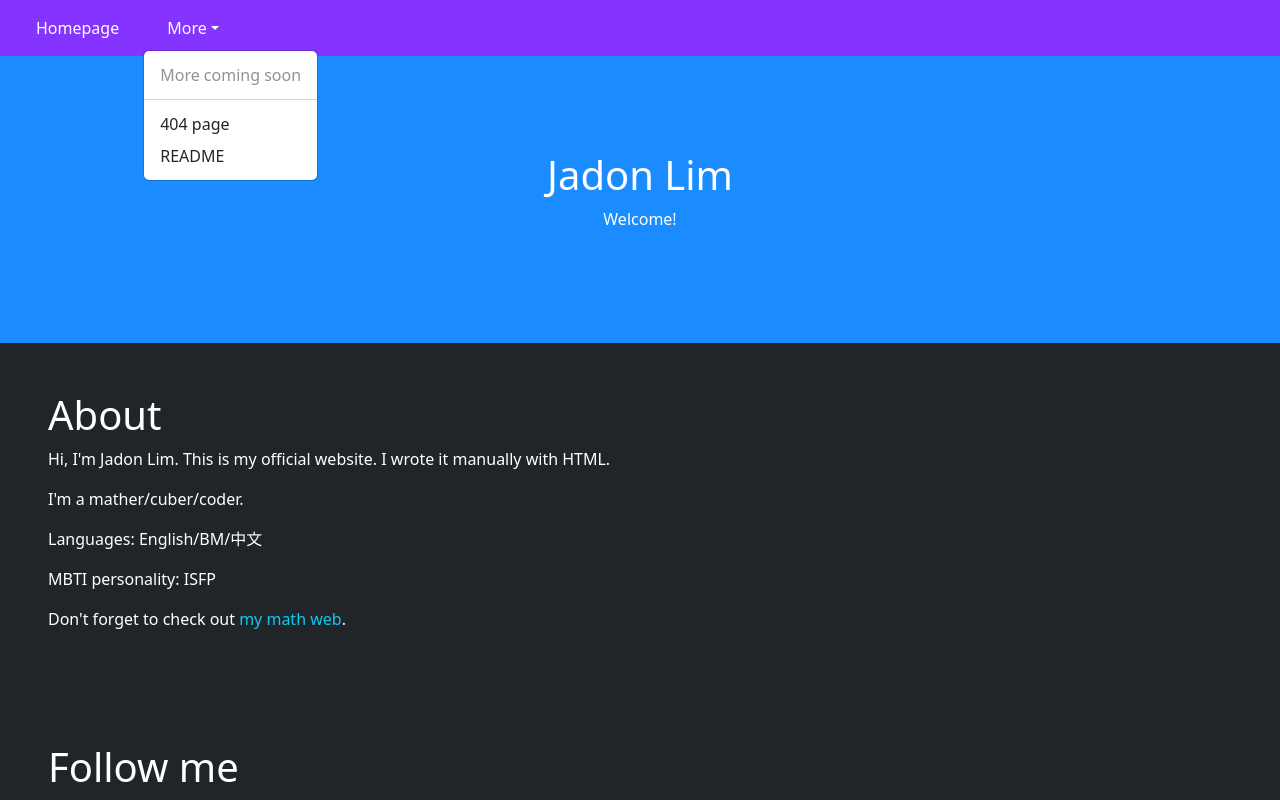
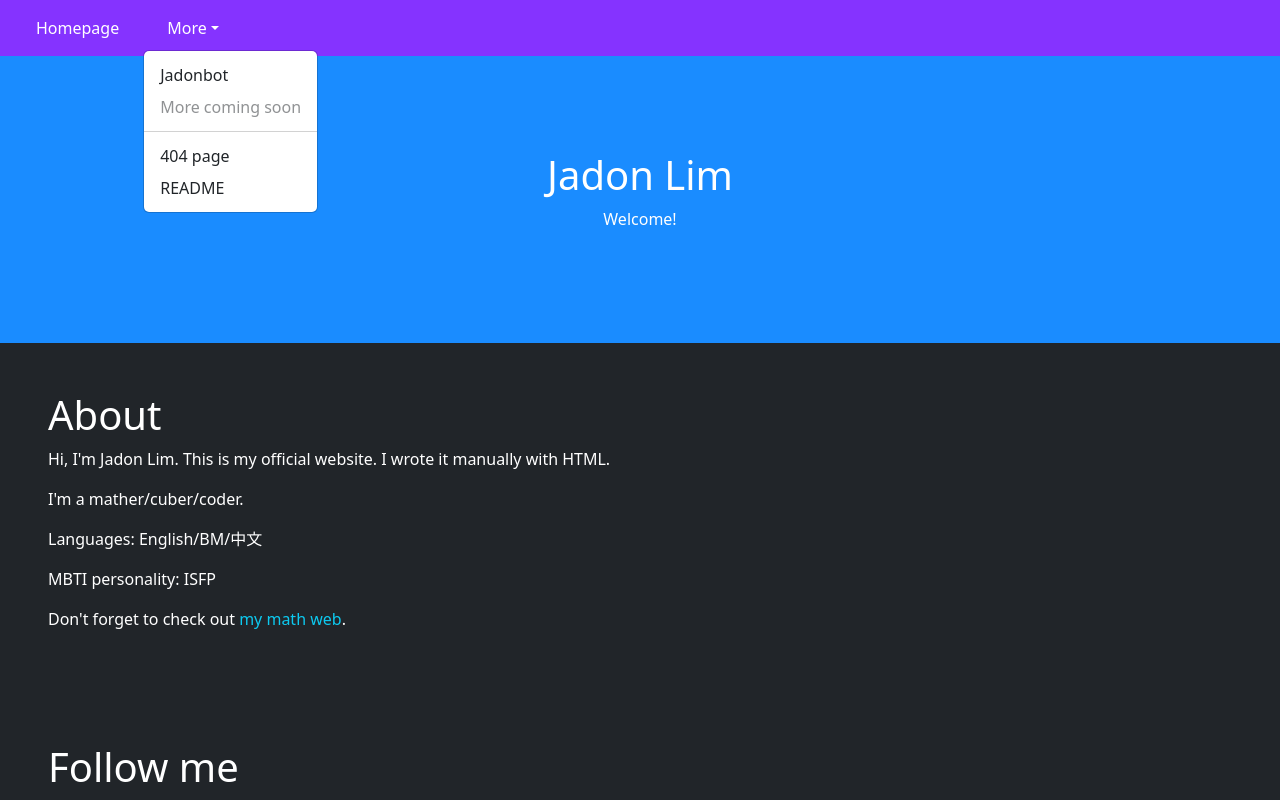
Before and after one commit to jadon-l/jadon-l.github.io, a plain HTML site: page index.html in a window 1280 px wide. Both pictures are taken after a click on the button "More". Shown: the top 800 px of the page. Drawn offline with nearby package versions, Linux system fonts and the light colour scheme.

Commit message:
Update index.html

```diff
--- a/index.html
+++ b/index.html
@@ -18,6 +18,7 @@
       <li class="nav-item dropdown px-3">
         <a class="nav-link dropdown-toggle text-white" href="#" role="button" data-bs-toggle="dropdown">More</a>
         <ul class="dropdown-menu">
+          <li><a class="dropdown-item" href="jadonbot.html">Jadonbot</a></li>
           <li><a class="dropdown-item disabled" href="#">More coming soon</a></li>
           <li><hr class="dropdown-divider"></hr></li>
           <li><a class="dropdown-item" href="404.html">404 page</a></li>
```
